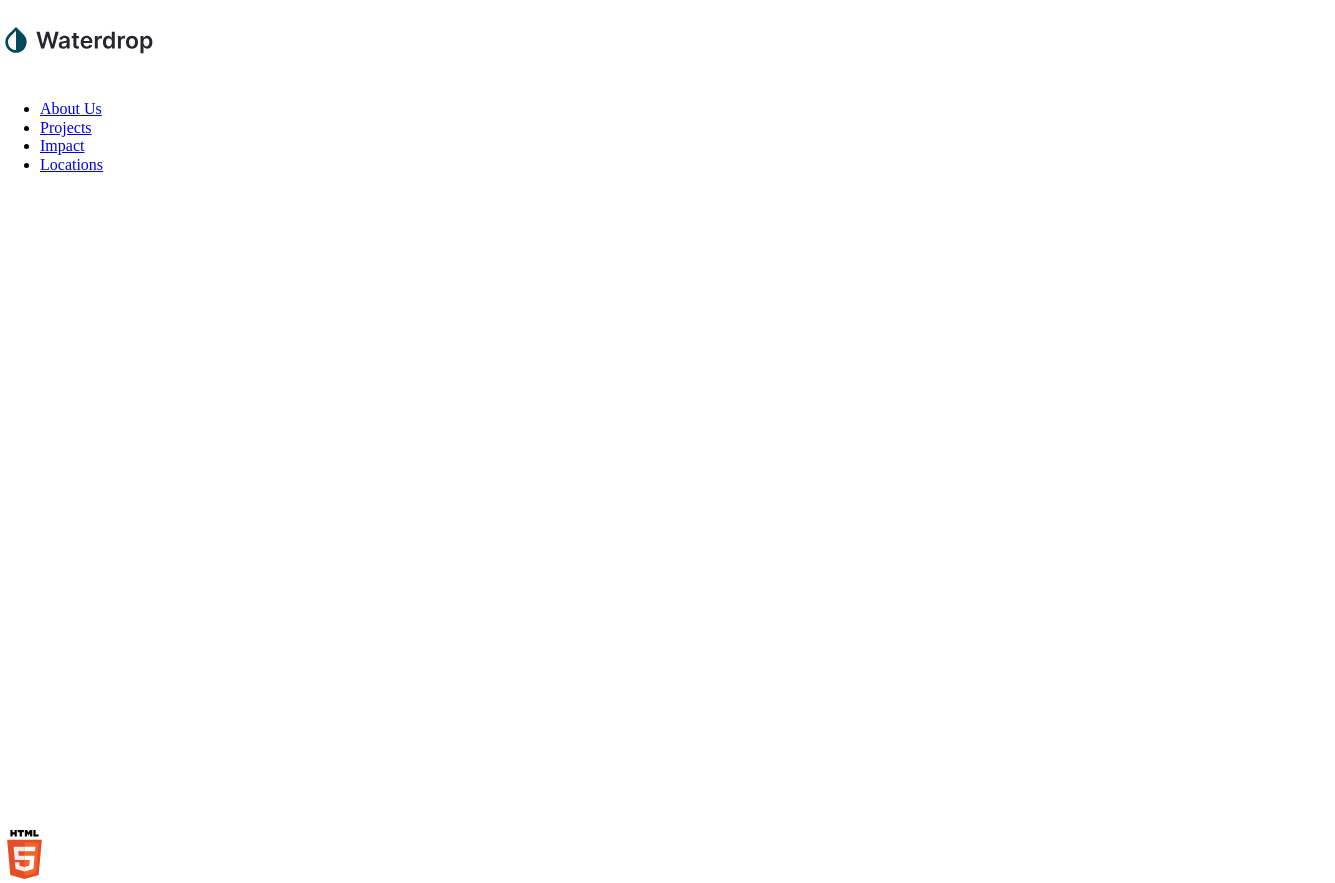
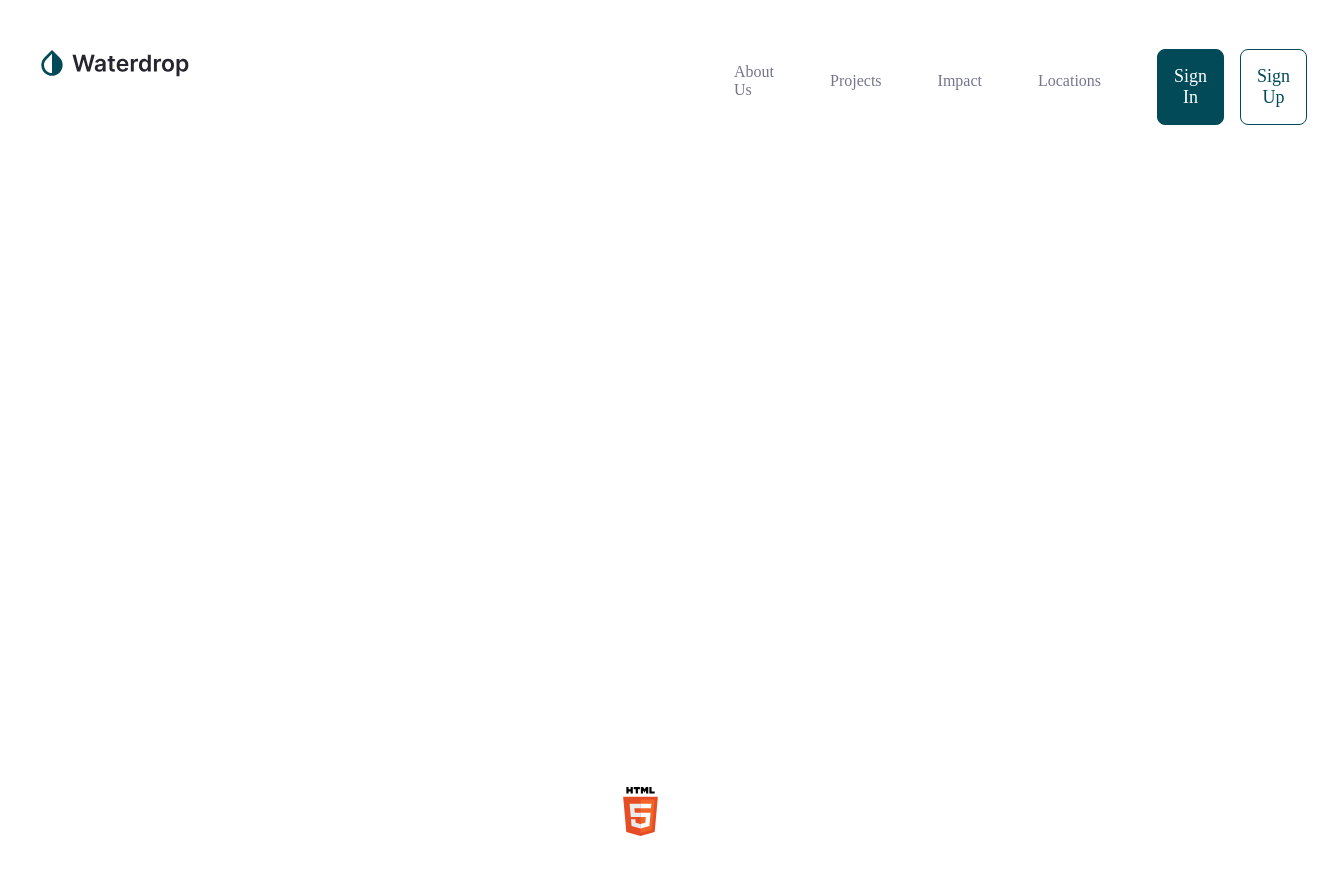
Before and after one commit to tashnuva26/Info-151, a plain HTML site: page index.html in a window 1280 px wide. Shown: the whole page, 1335 px wide, since content can reach past the window. After the commit the page ends 840 px from the top, so only its background shows below. Drawn offline with Linux system fonts and the light colour scheme.

Commit message:
fixed navigation and buttons- week 7

```diff
--- a/index.html
+++ b/index.html
@@ -17,10 +17,18 @@
     </div>
     <nav>
             <ul>
+            <div id="link-container">
                 <li><a href="#">About Us</a></li>
                 <li><a href="#">Projects</a></li>
                 <li><a href="#">Impact</a></li>
                 <li><a href="#">Locations</a></li>
+                <li>
+                    <div class="btn-container">
+                        <button class="signIn-btn">Sign In</button>
+                        <button class="signUp-btn">Sign Up</button>
+                    </div>
+                </li>
+            </div>
             </ul>
     </nav>
 </header>
--- a/scss/base/_base.scss
+++ b/scss/base/_base.scss
@@ -1,3 +1,8 @@
 /* =============
     Base
 ============= */
+
+#validation-btn{
+    text-align: center;
+    margin-top: 10px;
+}
--- a/scss/components/_navigation.scss
+++ b/scss/components/_navigation.scss
@@ -1,3 +1,75 @@
 /* =============
     Navigation
 ============= */
+
+a{
+    text-decoration: none;
+}
+
+nav{
+    margin-top: 23px;
+    padding-top: 20px;
+
+    ul{
+        display: inline-flex;
+        flex-direction: row;
+        align-items: center;
+        margin-left: 630px;
+        li{
+            list-style: none;
+            a:link, a:visited{
+                padding: 28px;
+                display: inline-block;
+                margin-bottom: 12px;
+                color: var(--gray);
+                transition: 0.25s;
+            }
+
+            a:hover, a:active{
+                color: var(--black)
+
+            }
+
+            .btn-container{
+                display: flex;
+                padding: 28px;
+
+            }
+
+            .signIn-btn{
+                display: inline-block;
+                background-color: var(--blue);
+                color: var(--white);
+                border-radius: 8px;
+                padding: 16px;
+                font-size: 18px;
+                border: 1px solid var(--blue);
+                transition: 0.25s;
+                cursor: pointer;
+                margin-right: 16px;
+            }
+
+            .signIn-btn:hover{
+                background-color: var(--lightgray);
+                color: var(--blue);
+            }
+
+            .signUp-btn{
+                display: inline-block;
+                background-color: var(--white);
+                color: var(--blue);
+                border-radius: 8px;
+                border: 1px solid var(--blue);
+                padding: 16px;
+                font-size: 18px;
+                transition: 0.25s;
+                cursor: pointer;
+
+            }
+            .signUp-btn:hover{
+                background-color: var(--blue);
+                color: var(--lightgray);
+            }
+        }
+    }
+}
--- a/scss/helpers/_variables.scss
+++ b/scss/helpers/_variables.scss
@@ -20,4 +20,7 @@ $screen-xl-min: 1200px;
 :root {
   --black: #000000;
   --white: #ffffff;
+  --gray: #74768F;
+  --lightgray: #8f8f8f;
+  --blue: #024A58;
 }
--- a/scss/layout/_header.scss
+++ b/scss/layout/_header.scss
@@ -1,3 +1,34 @@
 /* =============
     Header
 ============= */
+header{
+    padding: 23px 36px;
+    margin-bottom: -200px;
+    display: grid;
+    grid-template-columns: 50% auto 0%;
+    grid-template-areas:
+    "logo link"
+    "nav nav" ;
+
+    #logo-container{
+
+        align-items: center;
+        grid-area: logo;
+
+    }
+    #link-container{
+        display: flex;
+        justify-content: flex-end;
+        align-items: center;
+        grid-area: link;
+        position:relative;
+        top: -145px;
+
+    }
+    nav{
+        grid-area: nav;
+
+    }
+
+
+}
```
Also changed, not shown: css/styles.css. Lines whose indentation alone changed are shown as unchanged.
